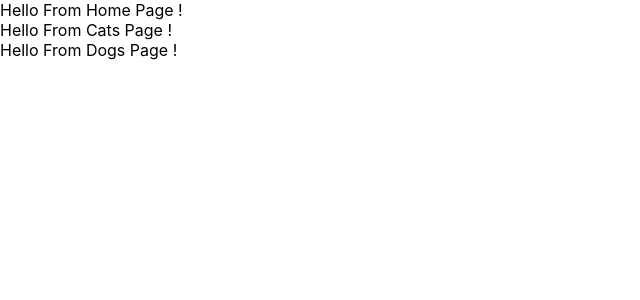
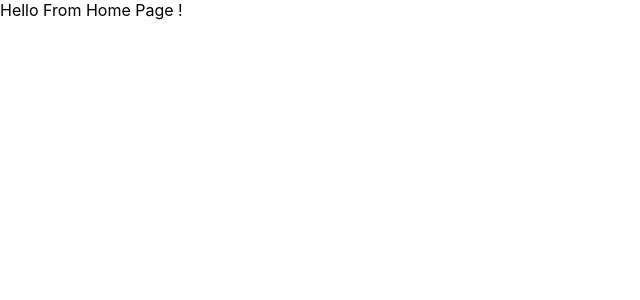
Before and after one commit to StefanDsd/react-routes, a React (Create React App) app: page / in a window 1280 px wide. Shown: the top 300 px of the page, without its empty margins (0-640 px from the left). Built offline with nearby package versions, Linux system fonts and the light colour scheme.

Commit message:
2nd commit

```diff
--- a/src/App.js
+++ b/src/App.js
@@ -1,13 +1,18 @@
 import { Home } from "./pages/home";
 import { Dogs } from "./pages/dogs";
 import { Cats } from "./pages/cats";
+import { BrowserRouter as Router, Routes, Route } from "react-router-dom";
 
 export default function App() {
   return (
     <div className="App">
-      <Home />
-      <Cats />
-      <Dogs />
+    <Router>
+        <Routes>
+          <Route path="/" element={<Home/>} />
+          <Route path="/cats" element={<Cats/>} />
+          <Route path="/dogs" element={<Dogs/>} />
+        </Routes>
+      </Router>
     </div>
   );
 }
```
